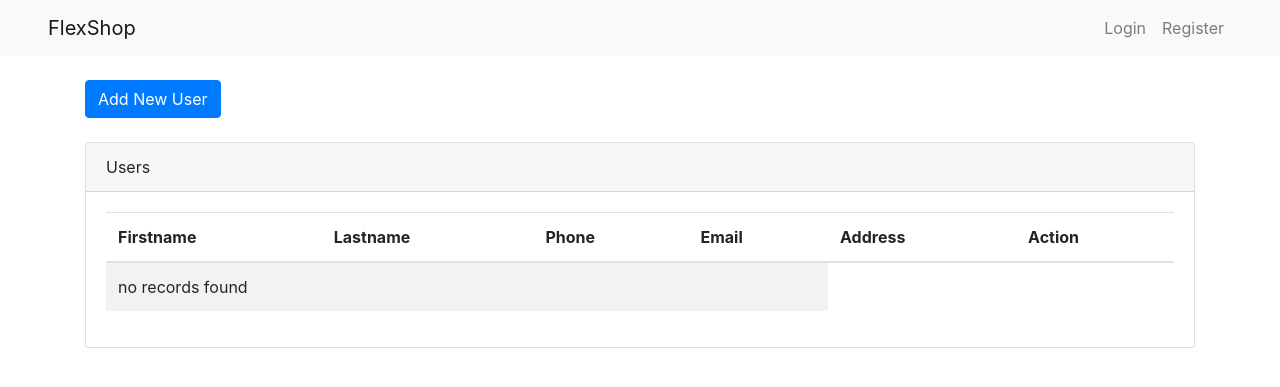
After one commit to 3tor/the-studio-ecommerce-test, a Symfony app: template templates/user/index.html.twig in a window 1280 px wide. The commit adds this page. Shown: the top 387 px of the page. Run offline with Twig, Linux system fonts and the light colour scheme; the template is opened without the code that fills it, so the values that code supplies are empty; some libraries are stand-ins or nearby versions.

Commit message:
Add access control feature for super admin to implement CRUD on user module

```diff
--- a/src/Controller/ProfileController.php
+++ b/src/Controller/ProfileController.php
@@ -31,7 +31,7 @@ class ProfileController extends AbstractController
 
 
     /**
-     * @Route("/{id}/edit", name="profile.edit")
+     * @Route("/{id}/edit", name="profile_edit")
      */
     public function edit(Request $request, User $user): Response
     {
--- a/templates/navigation.html.twig
+++ b/templates/navigation.html.twig
@@ -20,10 +20,10 @@
                 Admin
                 </a>
                 <div class="dropdown-menu" aria-labelledby="navbarDropdown">
-                <a class="dropdown-item" href="#">Action</a>
-                <a class="dropdown-item" href="#">Another action</a>
-                <div class="dropdown-divider"></div>
-                <a class="dropdown-item" href="#">Something else here</a>
+                <a class="dropdown-item" href="{{path('users')}}">Users</a>
+                <a class="dropdown-item" href="#">Products</a>
+                <a class="dropdown-item" href="#">Categories</a>
+                <a class="dropdown-item" href="#">Orders</a>
                 </div>
             </li>
             {% endif %}
@@ -35,7 +35,7 @@
                 <div class="dropdown-menu" aria-labelledby="navbarDropdown">
                 <a class="dropdown-item" href="/logout">Logout</a>
                 <a class="dropdown-item" href="{{path('profile',{'id': app.user.id})}}">View Profile</a>
-                <a class="dropdown-item" href="{{path('profile.edit',{'id': app.user.id})}}">Update Profile</a>
+                <a class="dropdown-item" href="{{path('profile_edit',{'id': app.user.id})}}">Update Profile</a>
                 </div>
             </li>
             {% endif %}
--- a/templates/profile/index.html.twig
+++ b/templates/profile/index.html.twig
@@ -9,7 +9,10 @@
 <div class="container">
   <div class="row">
     <div class="col-md-10 ml-md-auto">
-      <div class="">
+      <div class="pt-4">
+        {% if is_granted('ROLE_SUPERADMIN') %}
+        <a href="{{path('users')}}">Back to Users</a>
+        {% endif %}
         <div class="card bg-light mb-3 mt-5" style="width: 800px;">
           <div class="card-body">
            <div class="card-header mb-3">Profile</div>
--- /dev/null
+++ b/templates/user/index.html.twig
@@ -0,0 +1,52 @@
+{% extends 'base.html.twig' %}
+
+{% block title %}Users{% endblock %}
+
+{% block body %}
+<div class="container">
+    <a href="{{path('user_new')}}" class="btn btn-primary mt-4">Add New User</a>
+    <div class="card mt-4">
+        <div class="card-header">
+            Users
+        </div>
+        <div class="card-body">
+            <table class="table table-striped">
+            <thead>
+                <tr>
+                    <th scope="col">Firstname</th>
+                    <th scope="col">Lastname</th>
+                    <th scope="col">Phone</th>
+                    <th scope="col">Email</th>
+                    <th scope="col">Address</th>
+                    <th>Action</th>
+                </tr>
+            </thead>
+            <tbody>
+                {% for user in users %}
+                <tr>
+                    <td>{{ user.firstname }}</th>
+                    <td>{{ user.lastname }}</td>
+                    <td>{{ user.phone }}</td>
+                    <td>{{ user.email }}</td>
+                    <td>{{ user.address}}</td>
+                    <td>
+                        <a href="{{path('profile',{'id': user.id})}}">View |</a>
+                        <a href="{{path('user_edit',{'id':user.id})}}">Edit |</a>
+                        <form class="d-inline" method="post" action="{{ path('user_delete', {'id': user.id}) }}" onsubmit="return confirm('Are you sure you want to delete this item?');">
+                            <input type="hidden" name="_method" value="DELETE">
+                            <input type="hidden" name="_token" value="{{ csrf_token('delete' ~ user.id) }}">
+                            <button class="btn btn-danger btn-sm">Delete</button>
+                        </form>
+                    </td>
+                </tr>
+                {% else %}
+                    <tr>
+                        <td colspan="4">no records found</td>
+                    </tr>
+                {% endfor %}
+            </tbody>
+            </table>
+        </div>
+    </div>
+</div>
+{% endblock %}
```
Also changed, not shown: src/Controller/UserController.php (added, +89 -0 lines), src/Form/UserType.php (added, +72 -0 lines), src/Repository/UserRepository.php (+9 -0 lines), templates/user/_form.html.twig (added, +16 -0 lines), templates/user/edit.html.twig (added, +9 -0 lines), templates/user/new.html.twig (added, +9 -0 lines), 1 other file.
